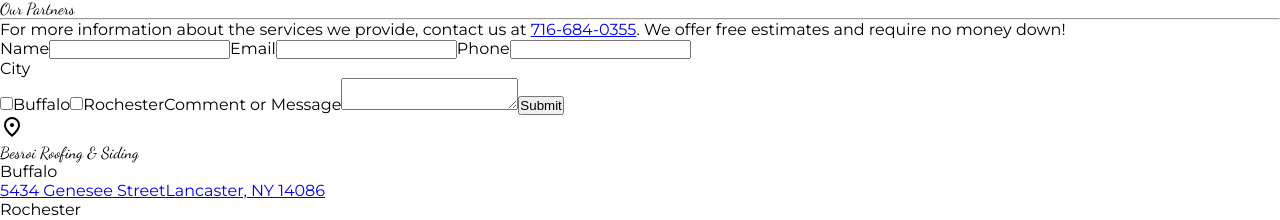
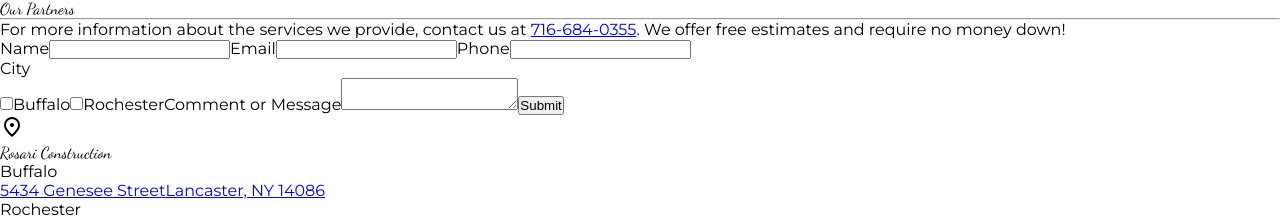
Before and after one commit to peter-aspiazu-s/rosari-construction-inc, a Next.js app: page / in a window 1280 px wide. Shown: the part 1902-2122 px from the top of the page. Built offline with nearby package versions, Linux system fonts and the light colour scheme; no server answers; the database is empty.

Commit message:
cambio info en footer

```diff
--- a/components/footer/ContactFooter.tsx
+++ b/components/footer/ContactFooter.tsx
@@ -23,7 +23,7 @@
                         </div>
                     </div>
                     <div className='contactfooter__infocontact-text-container'>
-                        <div className={`${dacing_script.className} contactfooter__infocontact-text-title`}>Besroi Roofing & Siding</div>
+                        <div className={`${dacing_script.className} contactfooter__infocontact-text-title`}>Rosari Construction</div>
                         <div className='contactfooter__infocontact-text-subtitle'>Buffalo</div>
                         <a className='contactfooter__infocontact-text-link' href="#">5434 Genesee Street</a>
                         <a className='contactfooter__infocontact-text-link' href="#">Lancaster, NY 14086</a>
```
